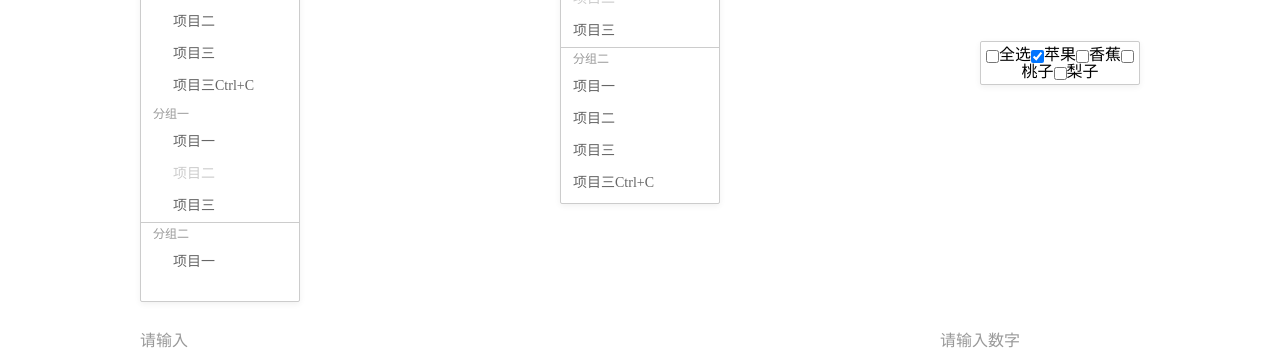
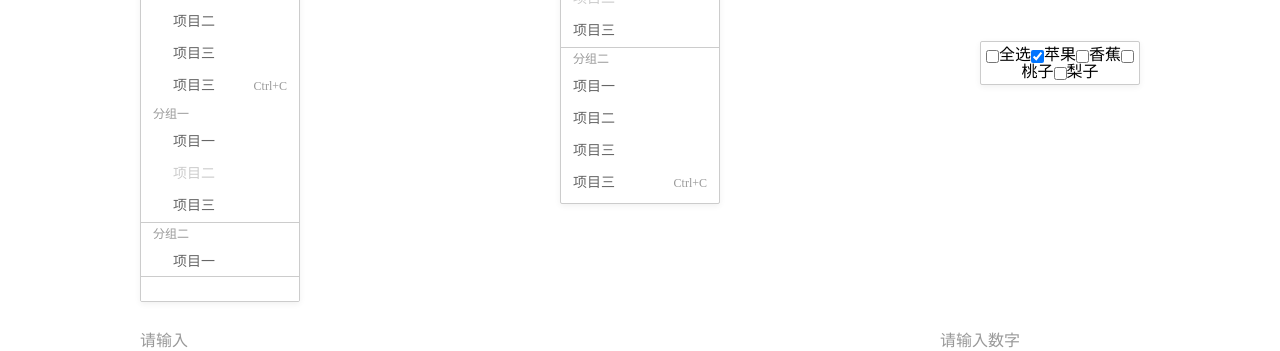
Before and after one commit to Mammut-FE/bdms-ui, a React app: page / in a window 1280 px wide. Shown: the part 572-923 px from the top of the page. Built offline with nearby package versions, Linux system fonts and the light colour scheme.

Commit message:
menu组件

```diff
--- a/src/components/icon/Icon.js
+++ b/src/components/icon/Icon.js
@@ -2,11 +2,11 @@
  * @Author: jessica(hzgujing@corp.netease.com)
  * @Date: 2018-01-08 16:25:30
  * @Last Modified by: jessica(hzgujing@corp.netease.com)
- * @Last Modified time: 2018-01-12 16:20:22
+ * @Last Modified time: 2018-05-30 19:48:38
  */
 import React, { Component } from 'react'
 import PropTypes from 'prop-types'
-import classNames from 'classnames'
+import classNames from 'classnames/bind'
 
 export default class Icon extends Component{
 
--- a/src/components/menu/Menu.js
+++ b/src/components/menu/Menu.js
@@ -2,7 +2,7 @@
  * @Author: jessica(hzgujing@corp.netease.com)
  * @Date: 2018-01-05 16:12:23
  * @Last Modified by: jessica(hzgujing@corp.netease.com)
- * @Last Modified time: 2018-05-30 19:31:29
+ * @Last Modified time: 2018-05-30 19:45:59
  */
 import React, { Component} from 'react'
 import ReactDOM from 'react-dom';
@@ -146,9 +146,11 @@ export default class Menu extends Component {
         let cx = classNames.bind(menuClass);
 
         const menuClasses = cx('u-menu', className, {
-            'pdb-change': overflowBottom,
-            'pdt-change': overflowTop
-          });
+          'pdb-change': overflowBottom,
+          'pdt-change': overflowTop
+        });
+
+        console.log(menuClasses)
 
 
         const childrenWithProps = React.Children.map(children, (child, index) => {
@@ -169,7 +171,7 @@ export default class Menu extends Component {
             <div className={menuClasses} style={style}>
                 {
                     overflowTop && (
-                        <div className='handle-top' onClick={this.scrollUp.bind(this)}>
+                        <div className={cx('handle-top')} onClick={this.scrollUp.bind(this)}>
                             <Icon name='chevron-up'></Icon>
                         </div>
                     )
@@ -179,7 +181,7 @@ export default class Menu extends Component {
                 </MenuContent>
                 {
                     overflowBottom && (
-                        <div className='handle-bottom' onClick={this.scrollDown.bind(this)}>
+                        <div className={cx('handle-bottom')} onClick={this.scrollDown.bind(this)}>
                             <Icon name='chevron-down'></Icon>
                         </div>
                     )
--- a/src/components/menu/MenuContent.js
+++ b/src/components/menu/MenuContent.js
@@ -65,7 +65,6 @@ export default class MenuContent extends MixinComponent {
 
     render() {
         const {className, children} = this.props
-        const contentClass = classNames('content', className)
 
         let cx = classNames.bind(menuClass);
         const contentClasses = cx('content', className)
--- a/src/components/menu/MenuItem.js
+++ b/src/components/menu/MenuItem.js
@@ -2,7 +2,7 @@
  * @Author: jessica(hzgujing@corp.netease.com)
  * @Date: 2018-01-05 16:11:56
  * @Last Modified by: jessica(hzgujing@corp.netease.com)
- * @Last Modified time: 2018-05-30 19:36:07
+ * @Last Modified time: 2018-05-30 19:47:11
  */
 import React from 'react'
 import PropTypes from 'prop-types'
@@ -54,7 +54,7 @@ export default class MenuItem extends MixinComponent {
                 <div className={meneItemClass} onClick={this.handleItemClick.bind(this)}>
                     {
                         tickSelect && this.active() && (
-                            <Icon name='right-all' className="tick-icon"></Icon>
+                            <Icon name='right-all' className={cx("tick-icon")}></Icon>
                         )
                     }
                     { iconName && (
@@ -62,7 +62,7 @@ export default class MenuItem extends MixinComponent {
                     )}
                     {children}
                     { subDesc && (
-                        <span className="subtitle">{subDesc}</span>
+                        <span className={cx("subtitle")}>{subDesc}</span>
                     )}
                 </div>
             )
@@ -72,7 +72,7 @@ export default class MenuItem extends MixinComponent {
                 <div className={meneItemClass}>
                     {childrenWithProps}
                     { subDesc && (
-                        <span className="subtitle">{subDesc}</span>
+                        <span className={cx("subtitle")}>{subDesc}</span>
                     )}
                 </div>
             )
```
